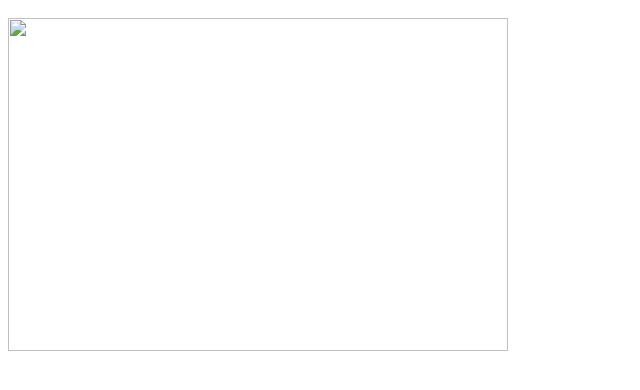
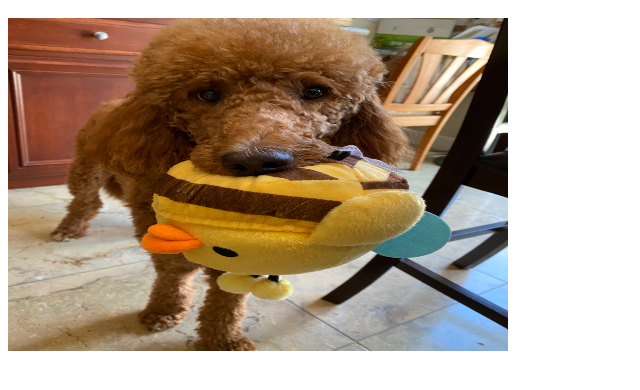
Before and after one commit to cindy126/cindy126.github.io, a plain HTML site: page index.html in a window 1280 px wide. Shown: the part 48-438 px from the top of the page, without its empty margins (0-640 px from the left). Drawn offline with Linux system fonts and the light colour scheme.

Commit message:
edited photo

```diff
--- a/index.html
+++ b/index.html
@@ -6,7 +6,7 @@
 
 <h1>Page Heading</h1>
 
-<img src="dog.HEIC" width="500" height="333">
+<img src="dog.jpg" width="500" height="333">
 
 </body>
 </html>
```
Also changed, not shown: dog.jpg (added), 1 other file.
